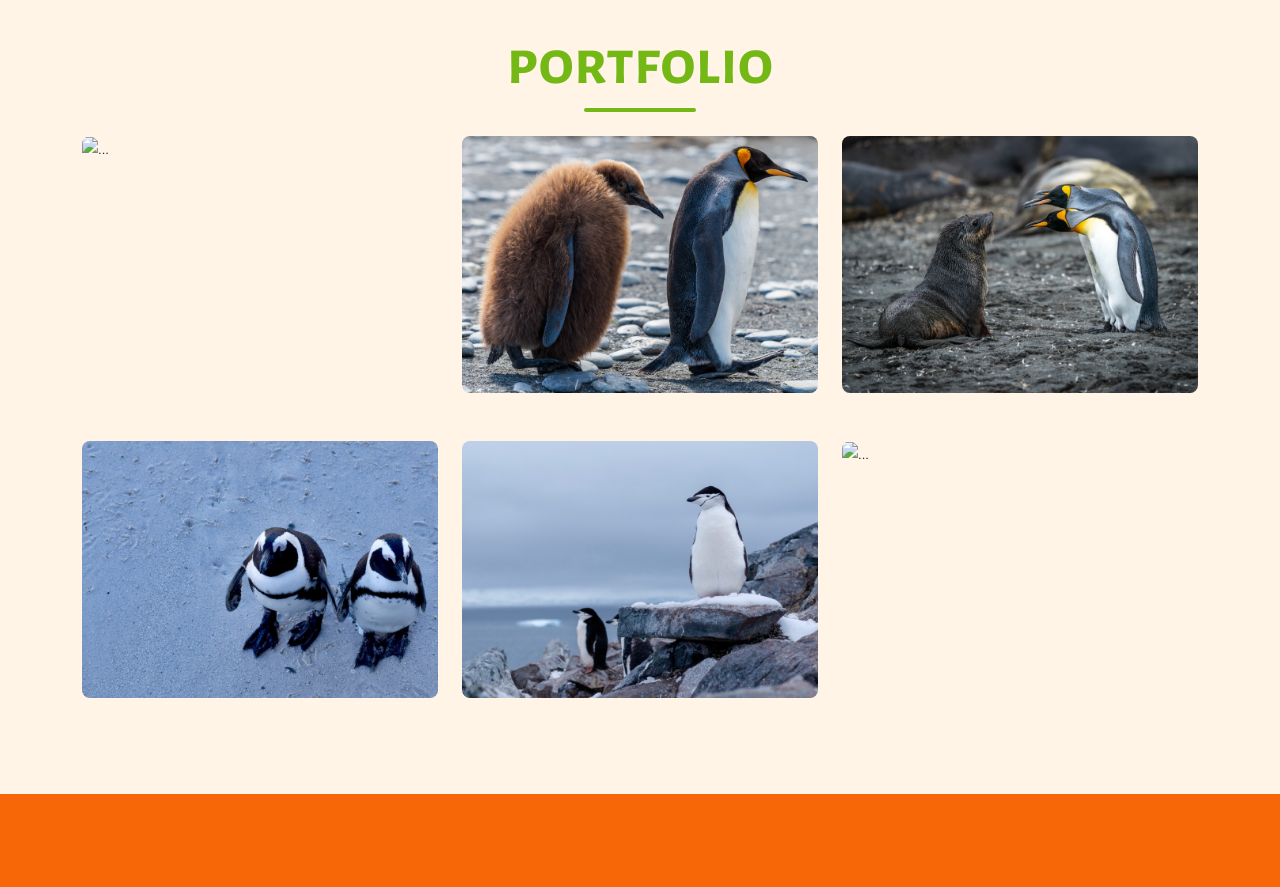
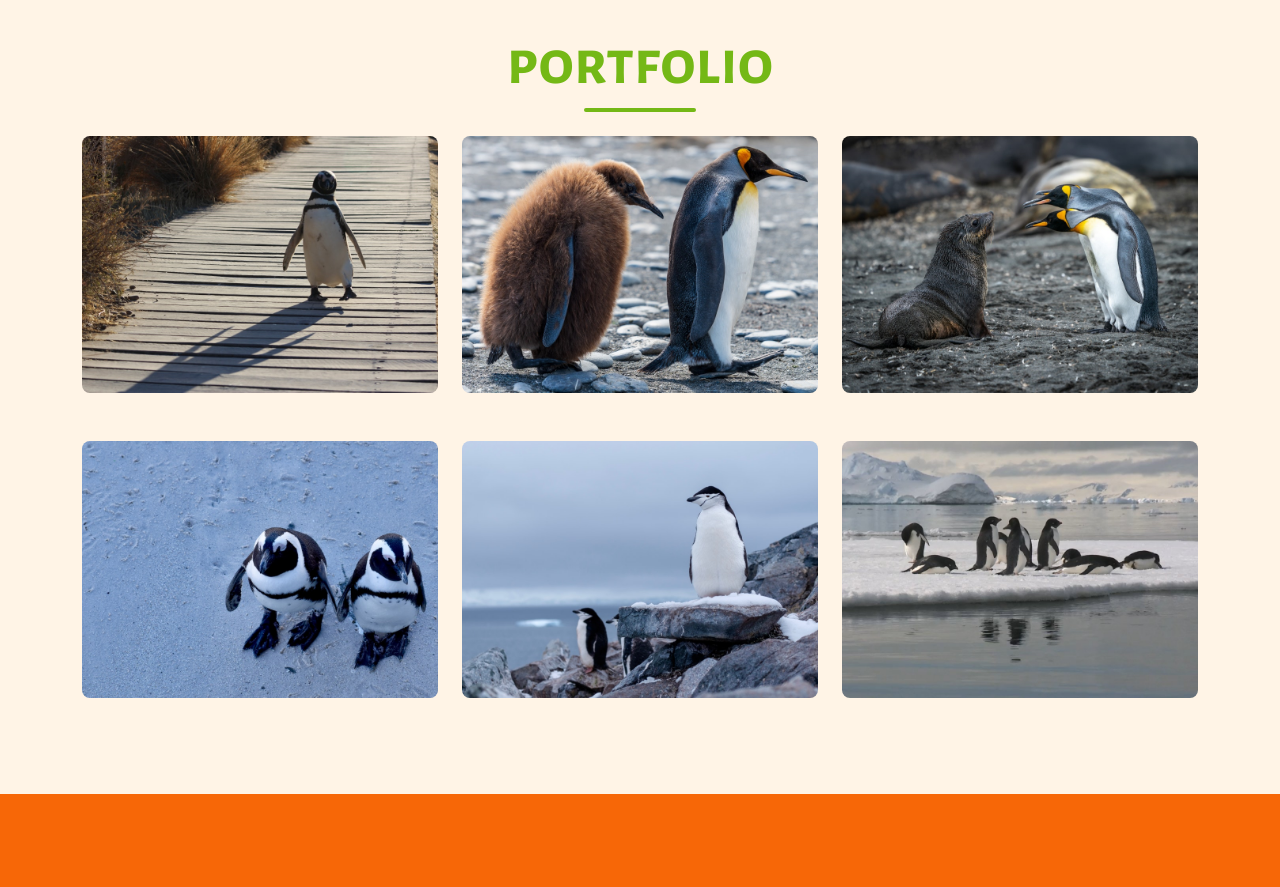
Before and after one commit to piazzai/pholio, a website: page src/pug/index.pug in a window 1280 px wide. Shown: the part 800-1687 px from the top of the page. Drawn offline with nearby package versions, Linux system fonts and the light colour scheme; files that its build step writes are made by us from their sources; files whose address does not match are found by name.

Commit message:
Update image refs

```diff
--- a/src/pug/index.pug
+++ b/src/pug/index.pug
@@ -65,8 +65,7 @@ html(lang='en')
                         .portfolio-item.mx-auto(data-bs-toggle='modal', data-bs-target='#portfolioModal1')
                             .portfolio-item-caption.d-flex.align-items-center.justify-content-center.h-100.w-100
                                 .portfolio-item-caption-content.text-center.text-white
-                                    | Fixed Image
-                            img.img-fluid(src='assets/img/portfolio/fixed-image.jpg', alt='...')
+                            img.img-fluid(src='assets/img/portfolio/image.jpg', alt='...')
                     // Portfolio Item 2
                     .col-md-6.col-lg-4.mb-5
                         .portfolio-item.mx-auto(data-bs-toggle='modal', data-bs-target='#portfolioModal2')
@@ -100,8 +99,7 @@ html(lang='en')
                         .portfolio-item.mx-auto(data-bs-toggle='modal', data-bs-target='#portfolioModal6')
                             .portfolio-item-caption.d-flex.align-items-center.justify-content-center.h-100.w-100
                                 .portfolio-item-caption-content.text-center.text-white
-                                    | Embedded Video
-                            img.img-fluid(src='assets/img/portfolio/embedded-video.jpg', alt='...')
+                            img.img-fluid(src='assets/img/portfolio/video.jpg', alt='...')
 
         // About Section
         section#about.page-section.bg-primary.text-white.mb-0
```
